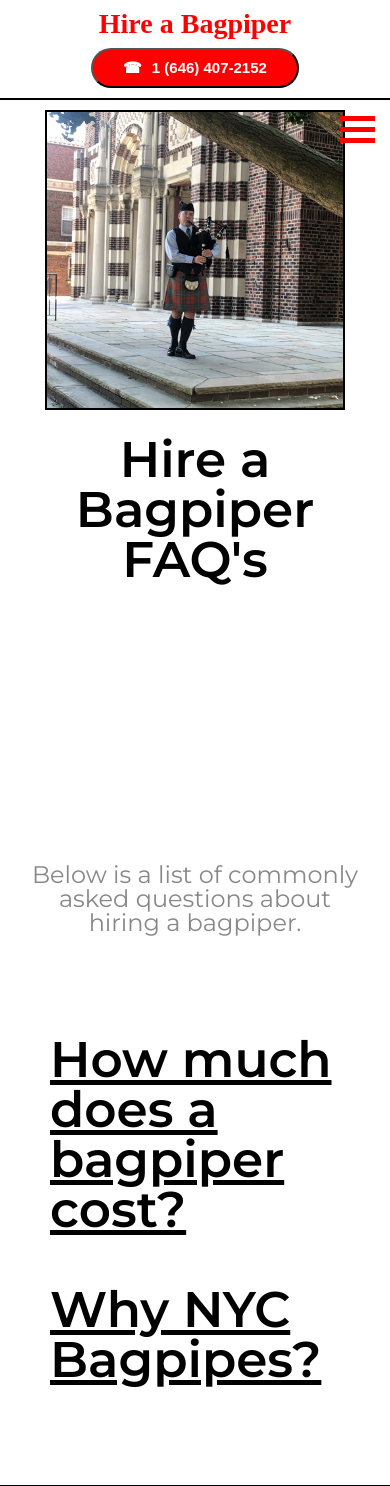
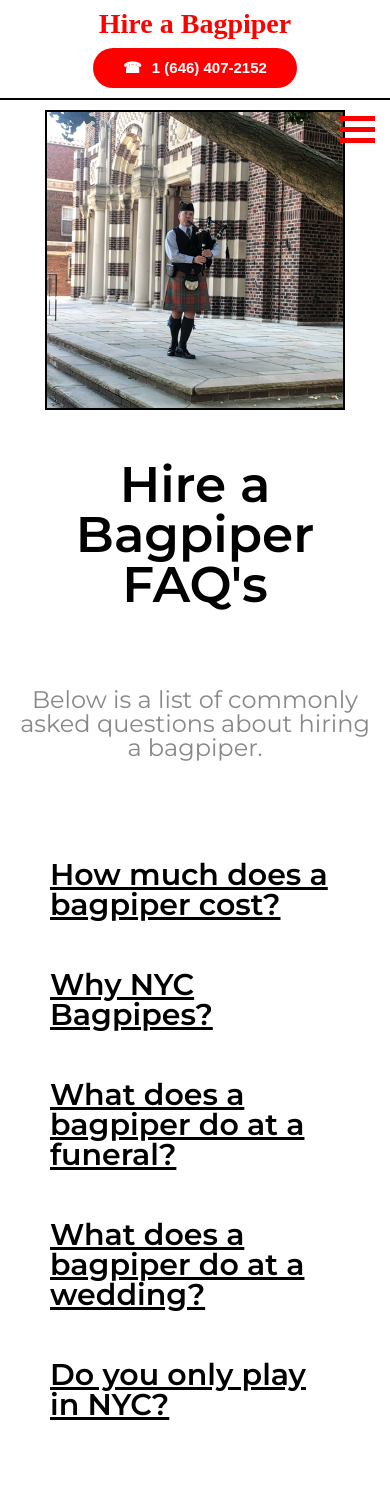
Before and after one commit to CristopherMRodriguez/nycbagpipes-php, a PHP site: page /bagpipe-faq/hire-a-bagpiper/index.php in a window 390 px wide. Shown: the top 1486 px of the page. Run offline with PHP 8.4, Linux system fonts and the light colour scheme; data that the repository does not hold is empty; some web fonts are replaced.

Commit message:
fix css mobile and added links to faq's

```diff
--- a/bagpipe-faq/hire-a-bagpiper/index.php
+++ b/bagpipe-faq/hire-a-bagpiper/index.php
@@ -10,7 +10,7 @@
 		<?php require "../../components/nav.php";?>
 		<section class="section bottom-section">
 			<img src="../../img/bagpiper-funeral.jpg" alt="Hire a Bagpiper FAQ's">
-			<div class="section-div-sub">
+			<div class="section-div hire-a-bagpiper-faq-section">
 				<h1 class="section-title">Hire a Bagpiper FAQ's</h1>
 				<p class="section-p">
 					Below is a list of commonly asked questions about hiring a bagpiper.
@@ -20,8 +20,11 @@
 		<section class="blog-link-section">
 			<div class="blog-links">
 				<ul>
-					<li class="blog-link"><a class="section-title" target="blank" href="<?php echo "/bagpipe-faq/hire-a-bagpiper/how-much-does-a-bagpiper-cost.php";?>">How much does a bagpiper cost?</a></li>
-					<li class="blog-link"><a class="section-title" target="blank" href="<?php echo "/bagpipe-faq/hire-a-bagpiper/why-nyc-bagpipes.php";?>">Why NYC Bagpipes?</a></li>
+					<li class="blog-link"><a class="section-title blog-link-a" target="blank" href="<?php echo "/bagpipe-faq/hire-a-bagpiper/how-much-does-a-bagpiper-cost.php";?>">How much does a bagpiper cost?</a></li>
+					<li class="blog-link"><a class="section-title blog-link-a" target="blank" href="<?php echo "/bagpipe-faq/hire-a-bagpiper/why-nyc-bagpipes.php";?>">Why NYC Bagpipes?</a></li>
+					<li class="blog-link"><a class="section-title blog-link-a" target="blank" href="<?php echo "/bagpipe-faq/hire-a-bagpiper/what-does-a-bagpiper-do-at-a-funeral.php";?>">What does a bagpiper do at a funeral?</a></li>
+					<li class="blog-link"><a class="section-title blog-link-a" target="blank" href="<?php echo "/bagpipe-faq/hire-a-bagpiper/what-does-a-bagpiper-do-at-a-wedding.php";?>">What does a bagpiper do at a wedding?</a></li>
+					<li class="blog-link"><a class="section-title blog-link-a" target="blank" href="<?php echo "/bagpipe-faq/hire-a-bagpiper/do-you-only-play-in-nyc.php";?>">Do you only play in NYC?</a></li>
 				</ul>
 			</div>
 		</section>
--- a/styles.css
+++ b/styles.css
@@ -122,6 +122,7 @@ p {
 	border-color: var(--dark);
 	padding: 0 30px;
 	font-weight: 900;
+	border: none;
 }
 
 .call-anchor{
@@ -132,14 +133,21 @@ p {
 	transform: scale(1.01);
 	background-color: var(--light);
 	color: var(--dark);
+	border: var(--red) solid 2px;
+	cursor: pointer;
 }
 
+
 .call-anchor :active{
-	transform: scale(.99);
+	transform: scale(.98);
 }
 
 .call-button-span{
 	margin-right: 10px;
+}
+
+.call-button :hover{
+	border: var(--light) solid 2px;
 }
 
 .call-button-span-image{
@@ -510,9 +518,17 @@ p {
 	}
 }
 
-@media (max-width: 870px) {
-	.nav-ul {
-		display: none;
+@media (max-width: 1200px) {
+	.bottom-section {
+		flex-direction: column;
+		align-items: center; /*center on main axis*/
+		align-content: space-between;
+	}
+	.bottom-section img {
+		margin-bottom: 25px;
+	}
+	.hire-a-bagpiper-faq-section {
+		height: 300px;
 	}
 }
 
@@ -522,19 +538,16 @@ p {
 	}
 }
 
-@media (max-width: 870px){
+@media (max-width: 870px) {
 	.landing-page-header h1 {
 		margin-top: 50px;
 	}
-}
-
-@media (max-width: 870px) {
+	.nav-ul {
+		display: none;
+	}
 	.section img {
 		width: 300px;
 	}
-}
-
-@media (max-width: 870px) {
 	.section {
 		flex-direction: column;
 		align-items: center; /*center on main axis*/
@@ -556,21 +569,21 @@ p {
 	}
 }
 
-@media (max-width: 300px) {
-	.bottom-section {
-		height: 500px;
-	}
-	.call {
-		font-size: 20px;
-	}
-	.call-button {
-		height: 30px;
+@media (max-width: 575px){
+	.section-div-sub {
+		height: 600px;
 	}
 }
 
 @media (max-width: 500px){
 	.call {
 		height: 100px;
+	}
+	.blog-link-a {
+		font-size: 30px;
+	}
+	.section-div-sub {
+		height: 700px;
 	}
 }
 
@@ -580,6 +593,30 @@ p {
 	}
 	.footer-keywords {
 		font-size: 0.8em;
+	}
+	.section-div-sub {
+		height: 800px;
+	}
+}
+
+@media (max-width: 375px) {
+	.section-div-sub {
+		height: 1100px;
+	}
+}
+
+@media (max-width: 300px) {
+	.call {
+		font-size: 20px;
+	}
+	.call-button {
+		height: 30px;
+	}
+	.section-div-sub {
+		height: 1200px;
+	}
+	.blog-link {
+		margin: 20px;
 	}
 }
 
@@ -631,12 +668,6 @@ p {
 	.sitemap-footer {
 		display: none;
 	}
-}
-
-@media (max-width: 600px) {
-	.sitemap-footer {
-		display: none;
-	}
 	.sitemap-footer-mobile {
 		display: block;
 	}
```
Also changed, not shown: 2 other files.
